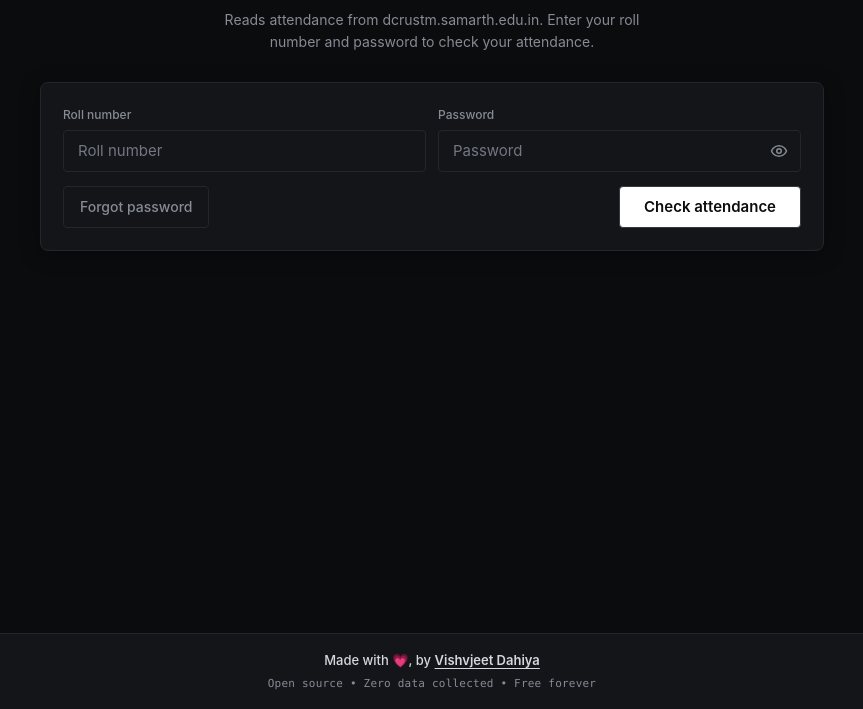
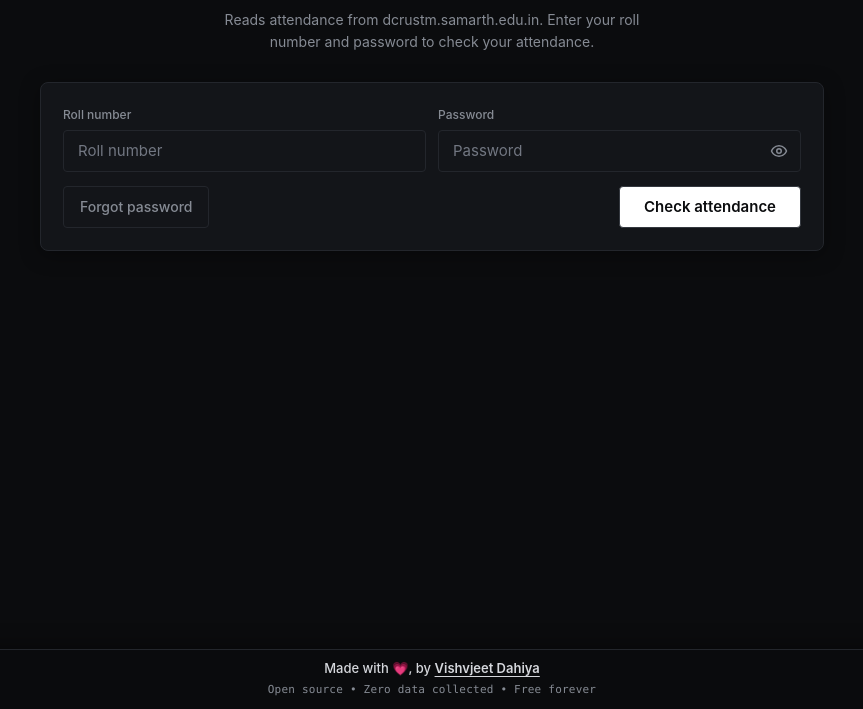
Before and after one commit to Vishvjeetdahiya/DCRUST, a plain HTML site: page index.html in a window 1280 px wide. Shown: the part 91-800 px from the top of the page, without its empty margins (208-1071 px from the left). Drawn offline with Linux system fonts and the light colour scheme.

Commit message:
fix(footer): make footer permanent and fixed at bottom of screen across all states

```diff
--- a/index.html
+++ b/index.html
@@ -73,25 +73,20 @@ body {
   line-height: 1.6;
   margin: 0;
   padding: 0;
-  min-height: 100vh;
-  min-height: 100dvh;
-  display: flex;
-  flex-direction: column;
   overflow-x: hidden !important;
   width: 100% !important;
   max-width: 100% !important;
   touch-action: pan-y;
 }
 .wrap {
-  flex: 1 0 auto;
   width: 100%;
   max-width: 820px;
   margin: 0 auto;
-  padding: 40px 18px 24px;
+  padding: 40px 18px 90px;
   box-sizing: border-box;
 }
 @media (max-width: 520px) {
-  .wrap { padding: 20px 14px 20px; }
+  .wrap { padding: 20px 14px max(85px, calc(70px + env(safe-area-inset-bottom, 16px))); }
 }
 header {
   display: flex;
@@ -812,21 +807,26 @@ tr:last-child td {
   color: var(--text);
 }
 
-footer.site-footer {
+footer.fixed-footer {
+  position: fixed;
+  bottom: 0;
+  left: 0;
+  right: 0;
   width: 100%;
-  margin-top: auto;
-  background: var(--surface);
+  z-index: 10000;
+  background: var(--footer-bg);
+  backdrop-filter: blur(16px);
+  -webkit-backdrop-filter: blur(16px);
   border-top: 1px solid var(--border);
-  padding: 16px 16px max(16px, env(safe-area-inset-bottom, 16px));
+  padding: 8px 16px max(10px, env(safe-area-inset-bottom, 10px));
   display: flex;
   flex-direction: column;
   align-items: center;
   justify-content: center;
   text-align: center;
-  gap: 5px;
+  gap: 3px;
   box-sizing: border-box;
-  position: relative;
-  z-index: 10;
+  box-shadow: 0 -4px 20px var(--shadow);
 }
 
 /* Mobile Smartphone Layout - Zero Horizontal Scrolling */
@@ -1105,7 +1105,7 @@ footer.site-footer {
   <div id="res" hidden></div>
 
 </div>
-<footer class="site-footer">
+<footer class="fixed-footer">
   <div class="footer-credit">
     Made with &#128151;, by <a href="https://www.instagram.com/vishvjeetdahiyaa" target="_blank" rel="noopener" class="footer-link">Vishvjeet Dahiya</a>
   </div>
```
